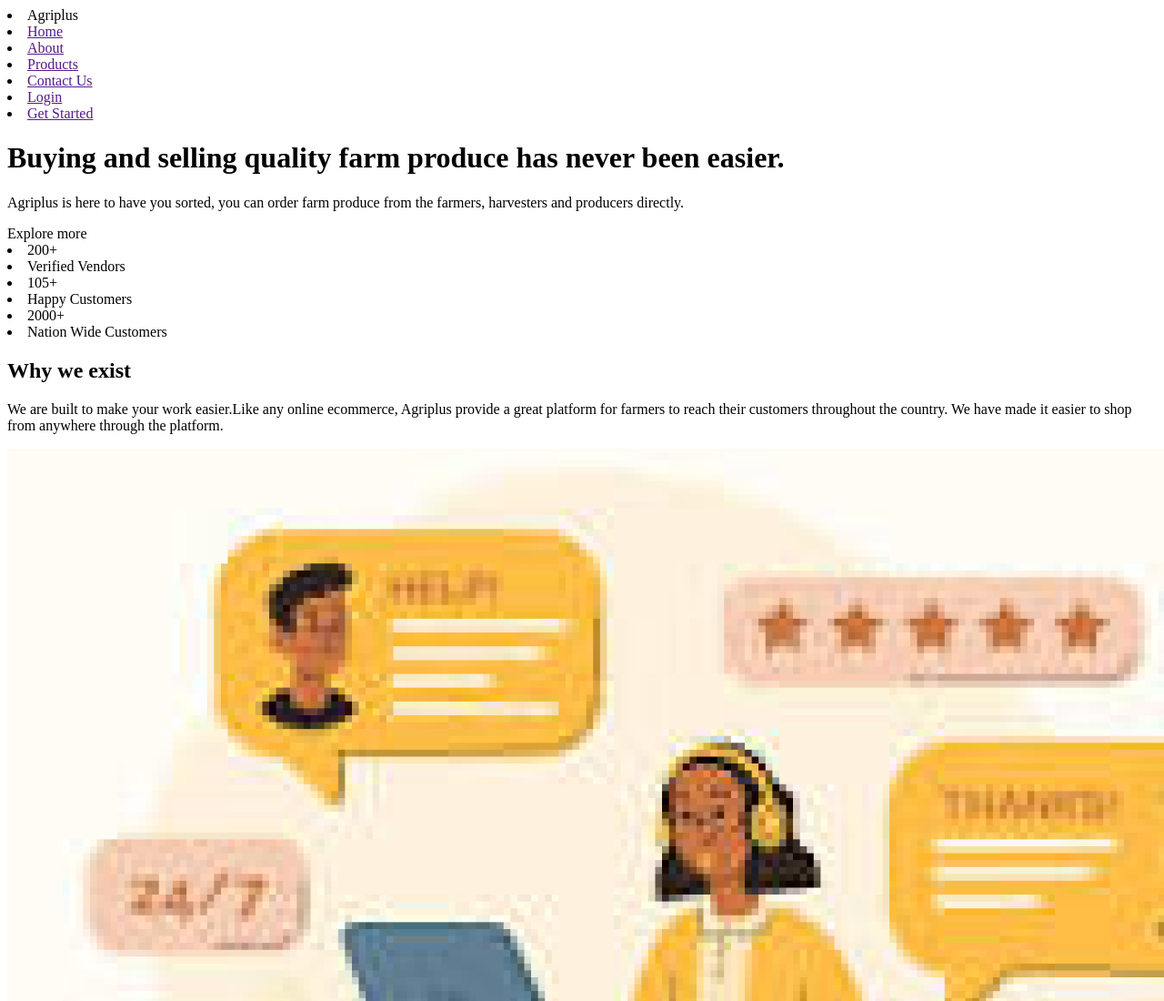
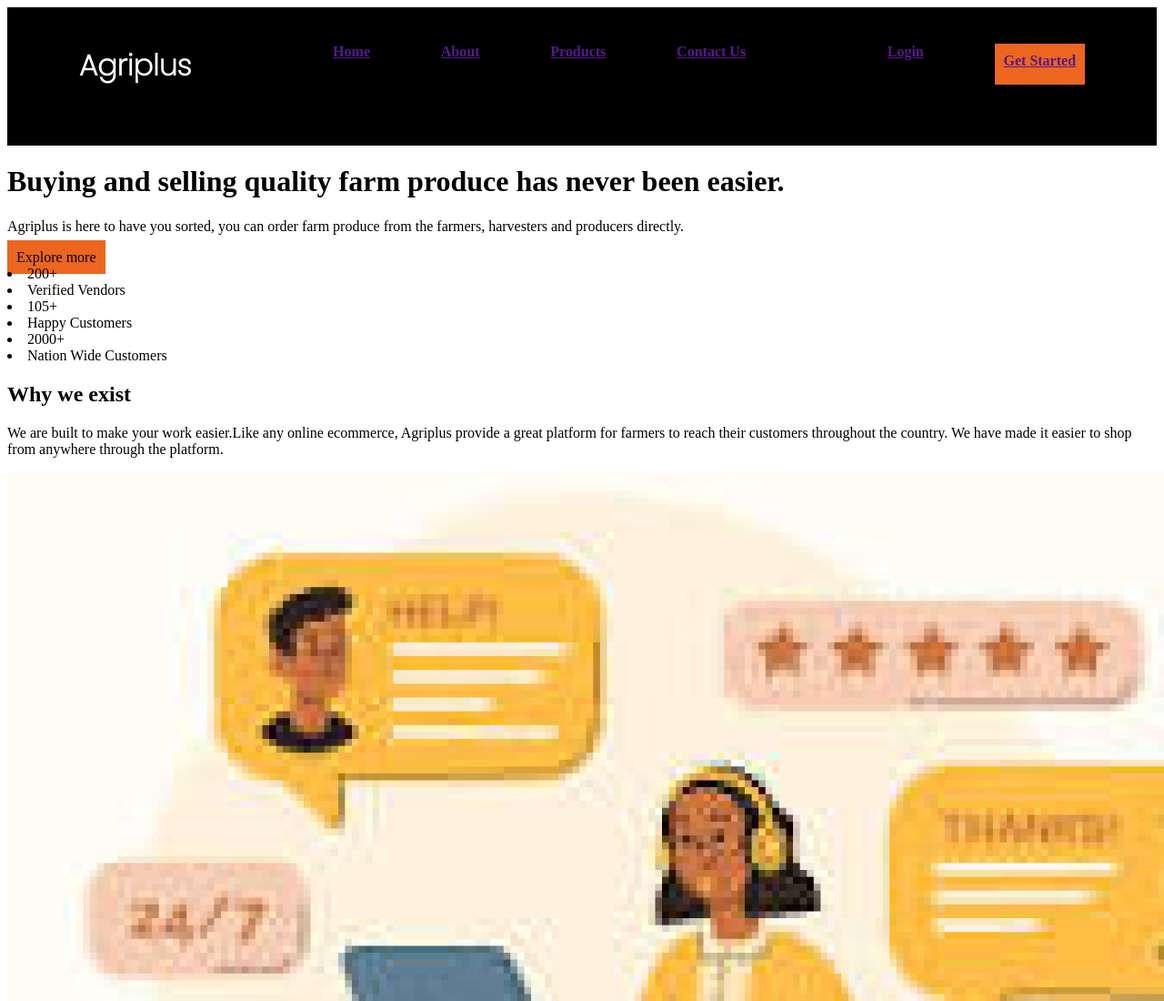
Before and after one commit to Navuru/Project2, a plain HTML site: page index.html in a window 1280 px wide. Shown: the top 1100 px of the page at 91% size. Drawn offline with Linux system fonts and the light colour scheme.

Commit message:
Styling the about of the website

```diff
--- a/index.css
+++ b/index.css
@@ -0,0 +1,19 @@
+.navbar{
+    color: white;
+    background-color: black;
+    display: flex;
+    list-style-type: none;
+    justify-content: space-around;
+    padding: 40px;
+    /* font-family: 'Poppins'; */
+    font-weight: 900;
+}
+span{
+    padding: 10px;
+    height: 25px;
+    background-color: #ED661F;
+}
+#popins{
+    font-family: 'Poppins';
+    font-size: xx-large;
+}
--- a/index.html
+++ b/index.html
@@ -6,14 +6,22 @@
     <meta name="viewport" content="width=device-width, initial-scale=1.0">
     <title>Agriplus</title>
     <link rel="stylesheet" href="index.css">
+    <link rel="preconnect" href="https://fonts.googleapis.com">
+<link rel="preconnect" href="https://fonts.gstatic.com" crossorigin>
+<link href="https://fonts.googleapis.com/css2?family=Poppins:wght@200&display=swap" rel="stylesheet">
+<link rel="preconnect" href="https://fonts.googleapis.com">
+<link rel="preconnect" href="https://fonts.gstatic.com" crossorigin>
+<link href="https://fonts.googleapis.com/css2?family=Inter:wght@200&display=swap" rel="stylesheet">
 </head>
 <body>
     <div class="navbar">
-        <li>Agriplus</li>
+        <li id="popins">Agriplus</li>
+        <br><br><br>
         <li><a href="">Home</a></li>
         <li><a href="">About</a></li>
         <li><a href="">Products</a></li>
         <li><a href="">Contact Us</a></li>
+        <br><br><br><br>
         <li><a href="">Login</a></li>
         <span><li><a href="">Get Started</a></li></span>
     </div>
```
